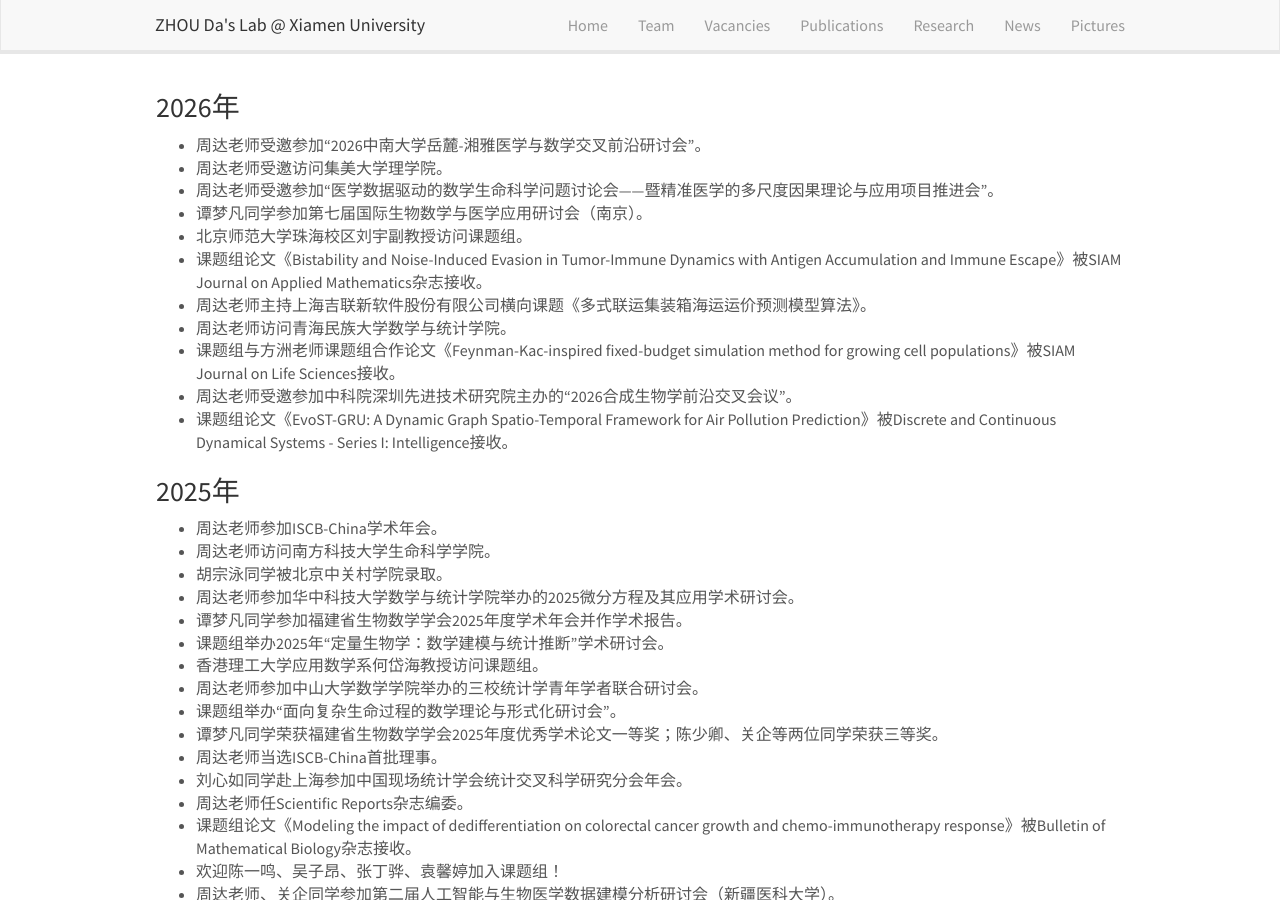
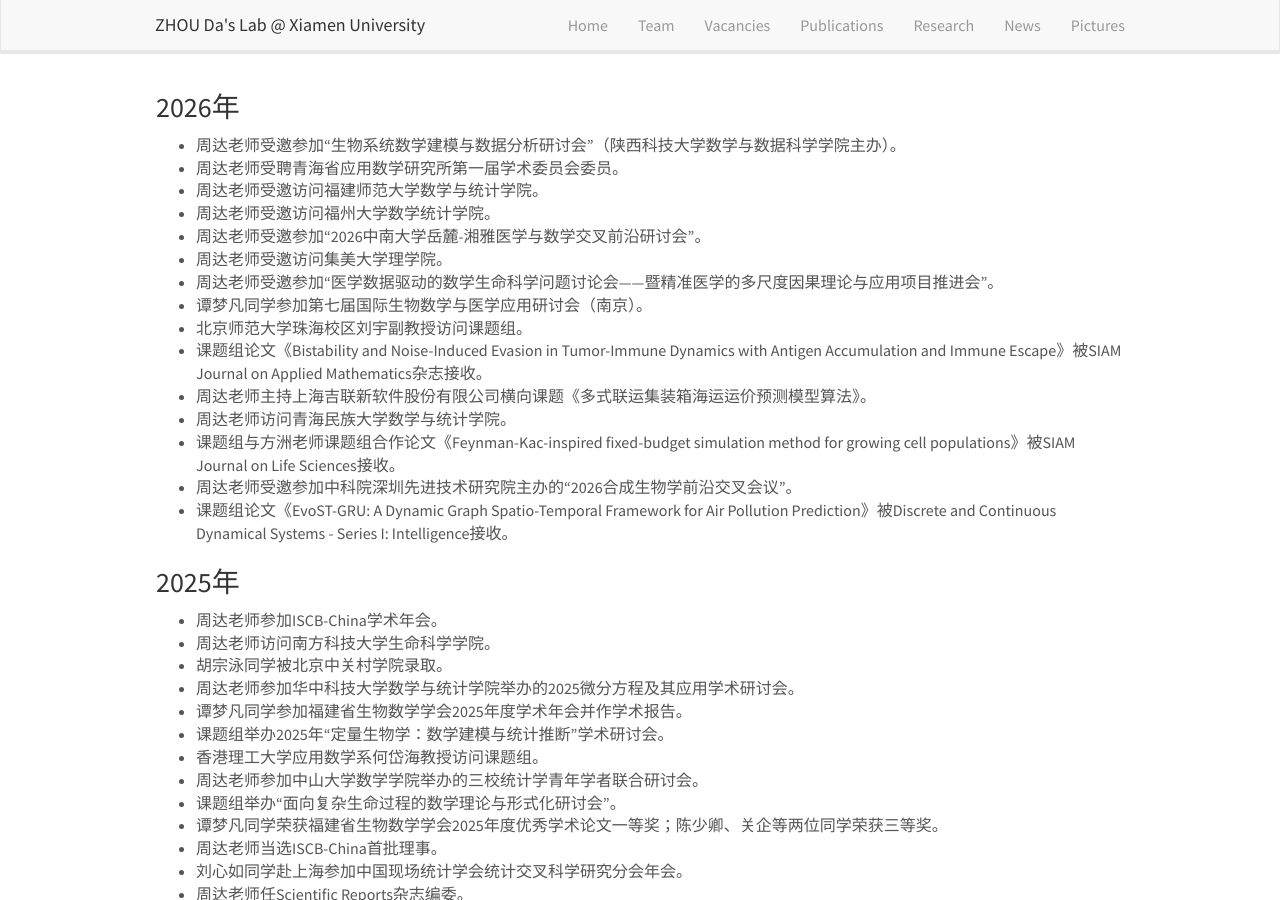
Before and after one commit to ZhouDaLab/zhoudalab.github.io, a Jekyll site: the page built from _pages/news.md, in a window 1280 px wide and 900 px high. Built offline with Jekyll 4.4.1, drawn with Linux system fonts in a browser that asks for light colours; nearby versions of some CDN libraries.

Commit message:
Update news.md

```diff
--- a/_pages/news.md
+++ b/_pages/news.md
@@ -8,6 +8,10 @@ permalink: /news/
 
 ### 2026年
 
+- 周达老师受邀参加“生物系统数学建模与数据分析研讨会”（陕西科技大学数学与数据科学学院主办）。
+- 周达老师受聘青海省应用数学研究所第一届学术委员会委员。
+- 周达老师受邀访问福建师范大学数学与统计学院。
+- 周达老师受邀访问福州大学数学统计学院。
 - 周达老师受邀参加“2026中南大学岳麓-湘雅医学与数学交叉前沿研讨会”。
 - 周达老师受邀访问集美大学理学院。
 - 周达老师受邀参加“医学数据驱动的数学生命科学问题讨论会——暨精准医学的多尺度因果理论与应用项目推进会”。
```
